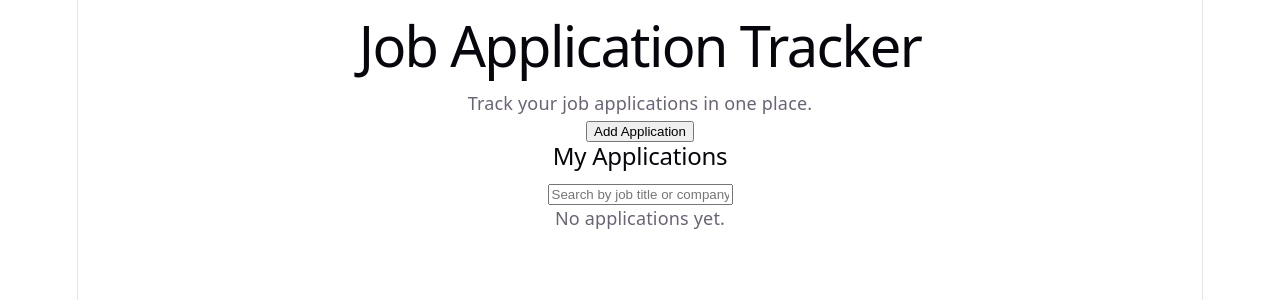
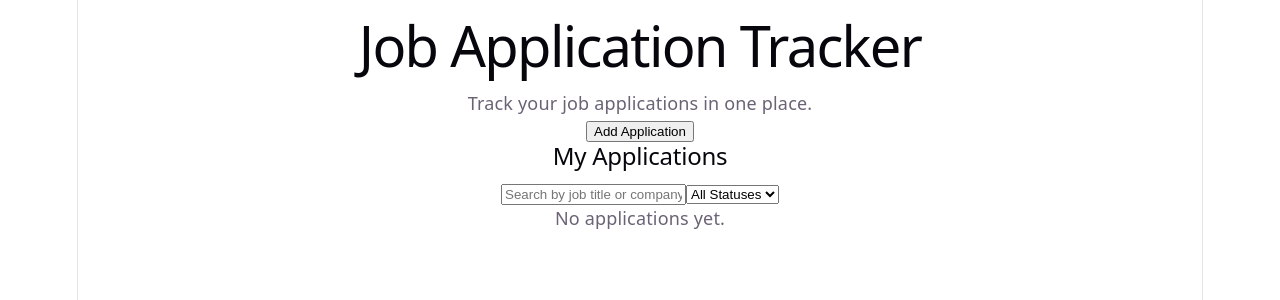
Before and after one commit to aanchalparegi/job-application-tracker, a React (Vite) app: page / in a window 1280 px wide. Shown: the top 300 px of the page. Built offline with nearby package versions, Linux system fonts and the light colour scheme.

Commit message:
Add application status filter

```diff
--- a/src/App.jsx
+++ b/src/App.jsx
@@ -10,11 +10,18 @@ function App() {
 
   const [editingIndex, setEditingIndex] = useState(null);
   const [searchTerm, setSearchTerm] = useState("");
+  const [statusFilter, setStatusFilter] = useState("All");
 
-  const filteredApplications = applications.filter((application) =>
-     application.jobTitle.toLowerCase().includes(searchTerm.toLowerCase()) ||
-     application.company.toLowerCase().includes(searchTerm.toLowerCase())
-    );
+  const filteredApplications = applications.filter((application) => {
+  const matchesSearch =
+    application.jobTitle.toLowerCase().includes(searchTerm.toLowerCase()) ||
+    application.company.toLowerCase().includes(searchTerm.toLowerCase());
+
+  const matchesStatus =
+    statusFilter === "All" || application.status === statusFilter;
+
+  return matchesSearch && matchesStatus;
+});
   // Save or update an application
   const handleSave = () => {
     if (!jobTitle.trim() || !company.trim()) {
@@ -164,7 +171,16 @@ const deleteApplication = (idToDelete) => {
        value={searchTerm}
        onChange={(e) => setSearchTerm(e.target.value)}
       />
-
+     <select
+  value={statusFilter}
+  onChange={(e) => setStatusFilter(e.target.value)}
+>
+  <option value="All">All Statuses</option>
+  <option value="Applied">Applied</option>
+  <option value="Interview">Interview</option>
+  <option value="Rejected">Rejected</option>
+  <option value="Offer">Offer</option>
+</select>
       {filteredApplications.length === 0 ? (
         <p>No applications yet.</p>
       ) : (
```
